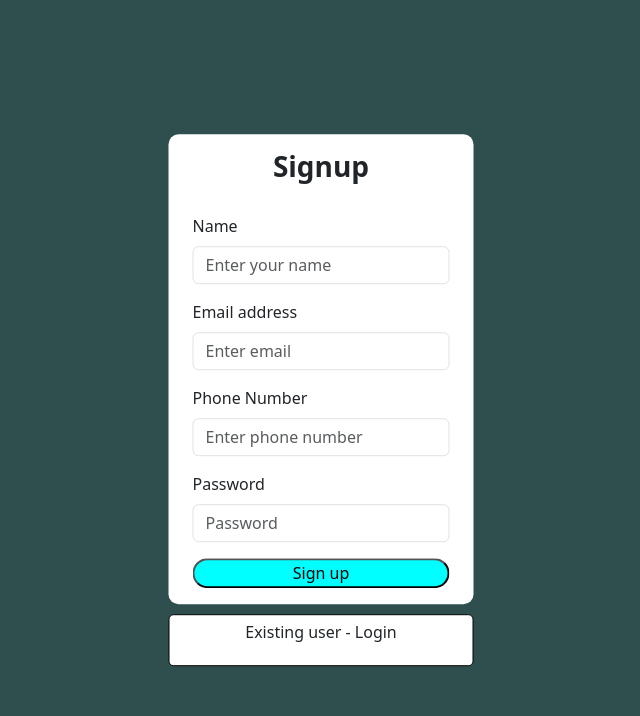
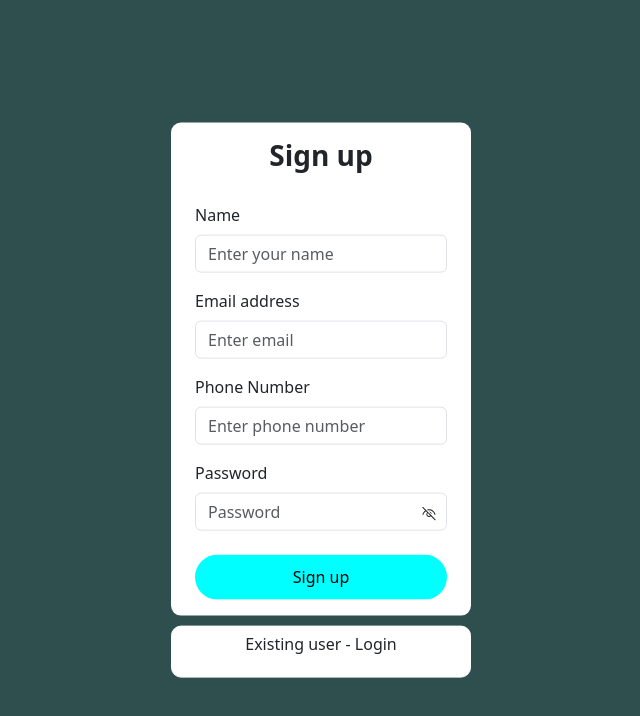
Before and after one commit to krgarav/Frontend_chat_app, a React (Vite) app: page / in a window 1280 px wide. Shown: the top 716 px of the page, without its empty margins (319-959 px from the left). Built offline with nearby package versions, Linux system fonts and the light colour scheme.

Commit message:
built login page.

```diff
--- a/package.json
+++ b/package.json
@@ -14,7 +14,8 @@
     "bootstrap": "^5.3.1",
     "react": "^18.2.0",
     "react-bootstrap": "^2.8.0",
-    "react-dom": "^18.2.0"
+    "react-dom": "^18.2.0",
+    "react-icons": "^4.10.1"
   },
   "devDependencies": {
     "@types/react": "^18.2.15",
--- a/src/Component/Authpage/auth.jsx
+++ b/src/Component/Authpage/auth.jsx
@@ -2,52 +2,78 @@ import { Fragment, useRef, useState } from "react";
 import { Form } from "react-bootstrap";
 import classes from "./auth.module.css";
 import axios from "axios";
+import { VscEyeClosed, VscEye } from "react-icons/vsc";
 const Auth = () => {
   const [state, setState] = useState(false);
+  const [show, setShow] = useState(true);
   const enteredName = useRef();
   const enteredEmail = useRef();
   const enteredPassword = useRef();
   const enteredPhone = useRef();
   const submitHandler = (event) => {
     event.preventDefault();
+    const postSignupdata = async () => {
+      try {
         const obj = {
           name: enteredName.current.value,
           email: enteredEmail.current.value,
           phone: enteredPhone.current.value,
           password: enteredPassword.current.value,
         };
-    const postSignupdata = async () => {
-      try {
-        const response = await axios.post(
-          "http://localhost:3000/user/signup",
-          obj
-        );
-
-        // if(response.status===401){
-        //   console.log(response.error.response.data.error)
-        //   throw new Error(response.error.response.data.error)
-        // }
-        // console.log("this is:", response);
+        await axios.post("http://localhost:3000/user/signup", obj);
         alert("Signed up Successfully");
       } catch (err) {
-        console.log(err);
-        // alert(err.response.data.error);
-        alert(err.response.data.error)
+        if (err.response) {
+          alert(err.response.data.error);
+        } else {
+          alert(`Error: ${err.message}`);
+        }
       }
     };
+    const postLogin = async () => {
+      try {
+        const obj = {
+          email: enteredEmail.current.value,
+          password: enteredPassword.current.value,
+        };
+        await axios.post("http://localhost:3000/user/login", obj);
+        alert("Signed up Successfully");
+      } catch (err) {
+        if (err.response) {
+          alert(err.response.data.error);
+        } else {
+          alert(`Error: ${err.message}`);
+        }
+      }
+    };
+    if (!state) {
       postSignupdata();
-    // console.log(obj);
+    } else {
+      postLogin();
+    }
   };
   const stateHandler = () => {
+    if (state) {
+      enteredEmail.current.value = "";
+      // enteredPhone.current.value = "";
+      enteredPassword.current.value = "";
+    } else {
+      enteredName.current.value = "";
+      enteredEmail.current.value = "";
+      enteredPhone.current.value = "";
+      enteredPassword.current.value = "";
+    }
     setState((prev) => !prev);
+  };
+  const hiddenBtnHandler = () => {
+    setShow((prev) => !prev);
   };
   return (
     <Fragment>
-      <Fragment>
-        <div className={classes.parent}>
-          <div className={classes.childBox}>
-            <div className={classes.formBox}>
-              <h3>{state ? "Login" : "Signup"}</h3>
+      <main className={classes.parent}>
+        <section className={classes.childBox}>
+          <article className={classes.formBox}>
+            <h3>{state ? "Login" : "Sign up"}</h3>
             <Form onSubmit={submitHandler}>
               {!state && (
                 <Form.Group className="mb-3" controlId="formBasicName">
@@ -69,7 +95,8 @@ const Auth = () => {
                   required
                 />
               </Form.Group>
-                <Form.Group className="mb-3" controlId="formBasicPhone">
+
+              {!state&&<Form.Group className="mb-3" controlId="formBasicPhone">
                 <Form.Label>Phone Number</Form.Label>
                 <Form.Control
                   type="tel"
@@ -77,30 +104,40 @@ const Auth = () => {
                   ref={enteredPhone}
                   required
                 />
-                </Form.Group>
+              </Form.Group>}
               <Form.Group className="mb-3" controlId="formBasicPassword">
                 <Form.Label>Password</Form.Label>
                 <Form.Control
-                    type="password"
+                  type= {show ?"password":"text"}
                   placeholder="Password"
                   ref={enteredPassword}
                   required
                 />
+                <div
+                  className={classes.hidebtn}
+                  // onClickCapture={hiddenBtnHandler}
+                  onMouseUp={hiddenBtnHandler}
+                  onMouseDown={hiddenBtnHandler}
+                >
+
+                  {show&& <VscEyeClosed />}
+                  {!show&& <VscEye />}
+
+                </div>
               </Form.Group>
               {state && <p className={classes.forgot}>Forgot Password ?</p>}
               <button className={classes.submitButton} type="submit">
                 {state ? "Login" : "Sign up"}
               </button>
             </Form>
-            </div>
-            <div className={classes.toggler}>
+          </article>
+          <aside className={classes.toggler}>
             <p onClick={stateHandler}>
               {state ? "New - User Signup ?" : "Existing user - Login"}
             </p>
-            </div>
-          </div>
-        </div>
-      </Fragment>
+          </aside>
+        </section>
+      </main>
     </Fragment>
   );
 };
--- a/src/Component/Authpage/auth.module.css
+++ b/src/Component/Authpage/auth.module.css
@@ -9,13 +9,12 @@
   font-weight: 800;
 }
 .toggler {
-    border: 1px solid black;
+  border: 1px solid white;
   cursor: pointer;
-    border-radius: 5px;
+  border-radius: 10px;
   text-align: center;
   margin-top: 10px;
   background-color: rgb(255, 255, 255);
-
 }
 .toggler p {
   padding: 5px;
@@ -27,7 +26,6 @@
 .parent {
   display: block;
   justify-content: center;
-    /* background-image: url("../../../water.jpg"); */
   background-color: darkslategrey;
   height: 100vh;
   width: 100vw;
@@ -36,26 +34,32 @@
   margin: 0;
   padding: 0;
 }
-  .childBox{
-    position:fixed;
+.childBox {
+  position: fixed;
   top: 50%;
   left: 50%;
   transform: translate(-50%, -50%);
-
+  width: 300px;
 }
 .forgot {
   cursor: pointer;
   width: 100%;
   margin-left: 40%;
-
   font-size: 0.8rem;
 }
 .forgot:hover {
   color: blue;
   text-decoration: underline;
 }
-  .submitButton{
+.submitButton {
   border-radius: 50px;
   width: 100%;
   background-color: aqua;
 }
+.hidebtn {
+  position: relative;
+  /* top: 10px; */
+  right: 10px;
+  bottom: 30px;
+  float: right;
+}
--- a/src/index.css
+++ b/src/index.css
@@ -12,7 +12,7 @@
   -webkit-font-smoothing: antialiased;
   -moz-osx-font-smoothing: grayscale;
   -webkit-text-size-adjust: 100%;
-}
+} */
 
 a {
   font-weight: 500;
@@ -66,4 +66,4 @@ button:focus-visible {
   button {
     background-color: #f9f9f9;
   }
-} */
+}
```
Also changed, not shown: src/App.css (+0 -12 lines), 1 other file (tests, documents, lock files or other folders). Lines whose indentation alone changed are shown as unchanged.
